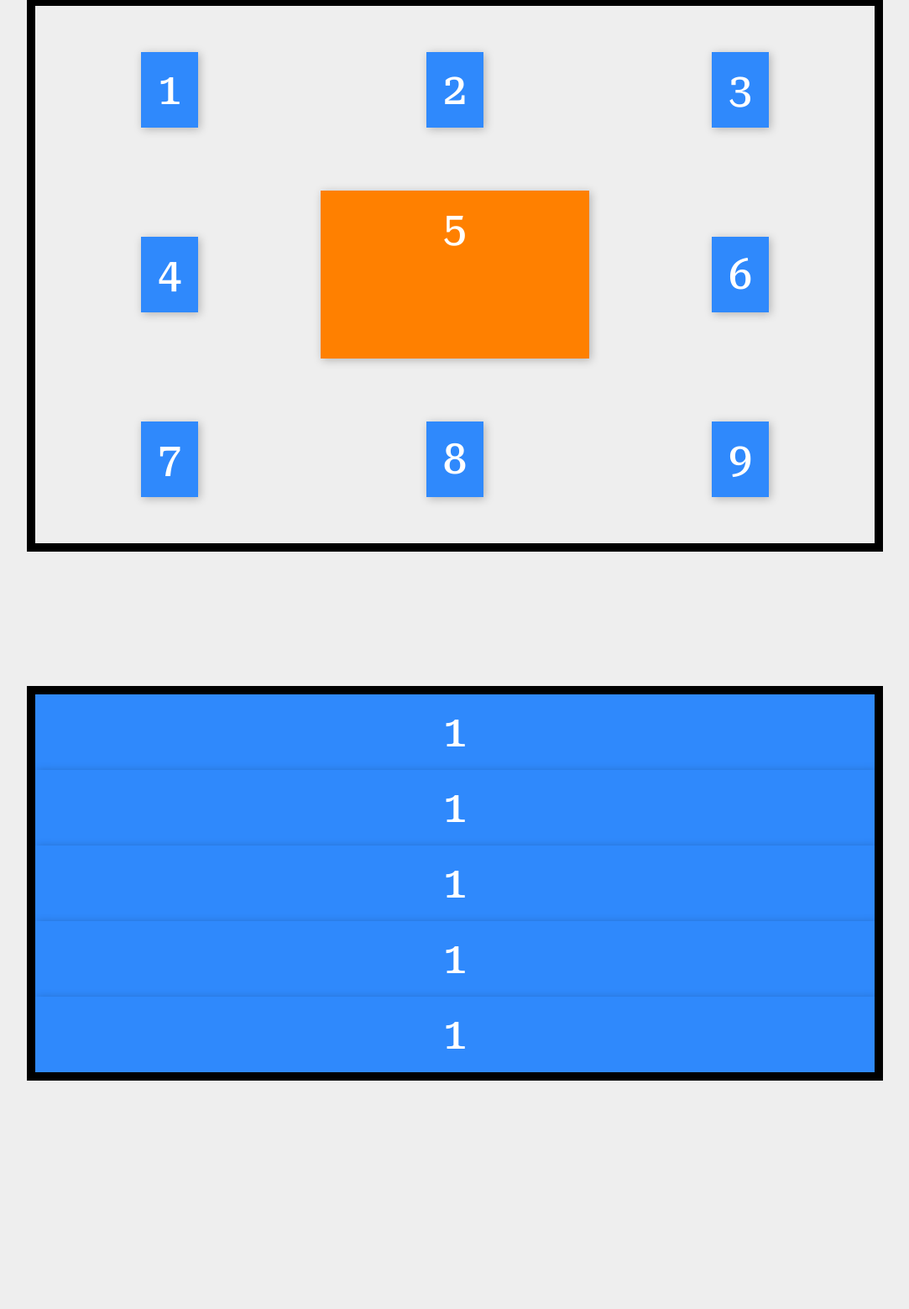
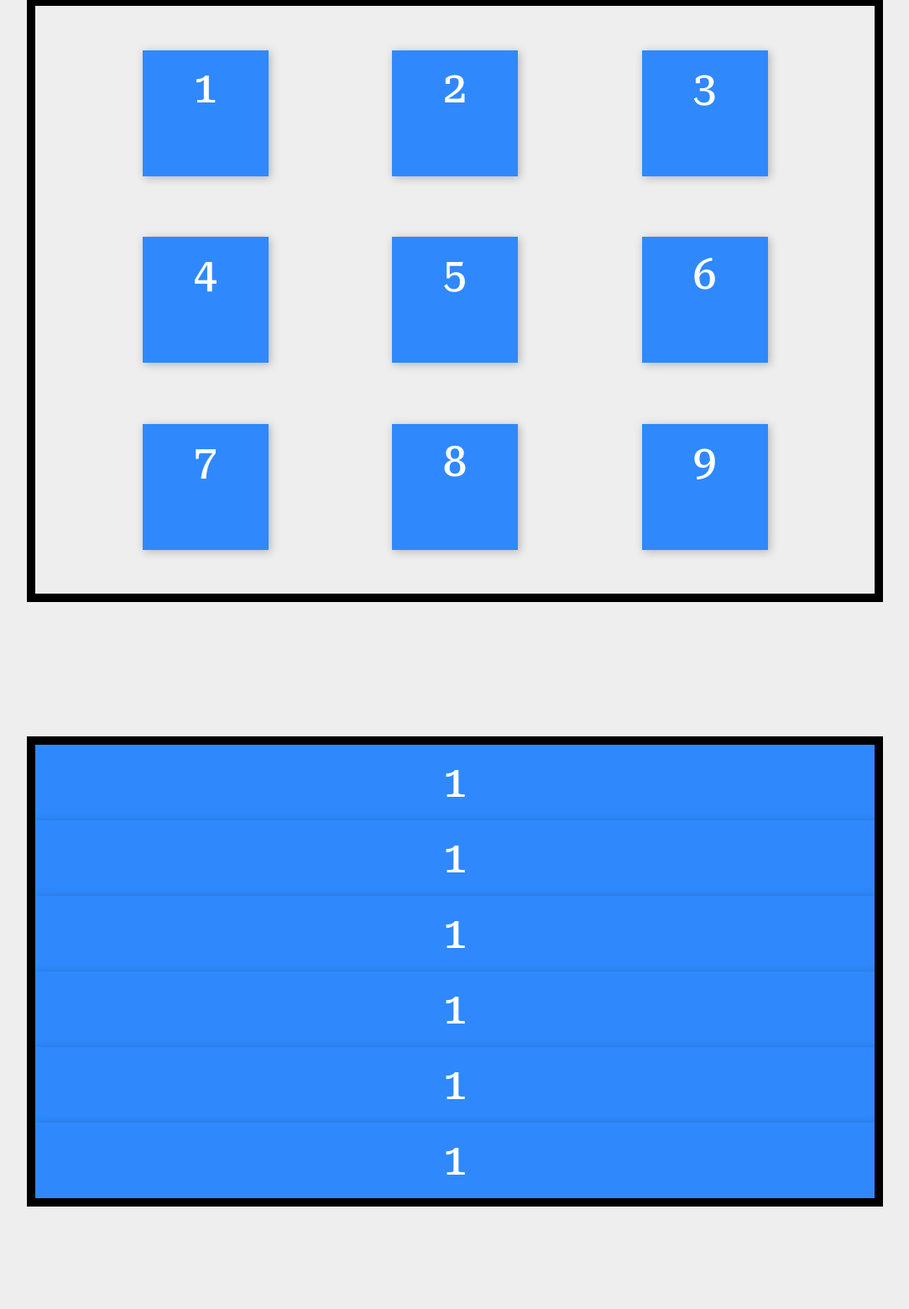
Before and after one commit to Bandu19/Curso_CSS_GRID, a website built with webpack: page src/index.html in a window 1280 px wide. Shown: the part 101-1660 px from the top of the page at 84% size, without its empty margins (98-1181 px from the left). Before the commit the page ends 1548 px from the top, so only its background shows below. Built offline with nearby package versions, Linux system fonts and the light colour scheme.

Commit message:
CSS GRID 7 'Alineación de Tracks'

```diff
--- a/src/css/alineacion-elementos.css
+++ b/src/css/alineacion-elementos.css
@@ -20,5 +20,26 @@
 .content .item {
   background: #ff8000;
   justify-self: stretch;
-  align-self: stretch;
+  align-self: center;
 }
+
+.content2 {
+  display: grid;
+  gap: 20px;
+  grid-template-columns: repeat(3, 1fr);
+  grid-template-rows: repeat(3, 1fr);
+  justify-items: stretch;
+  align-items: center;
+}
+
+.content2 .imagen {
+  grid-column: 1 / 4;
+  justify-self: center;
+}
+.content2 .item2 {
+  grid-column: 1/4;
+}
+.content2 .item3 {
+  grid-column: 1/4;
+  justify-self: center;
+}
--- /dev/null
+++ b/src/css/alineacion_tracks.css
@@ -0,0 +1,17 @@
+.content {
+  display: grid;
+  gap: 20px;
+  height: 700px;
+  grid-template-columns: repeat(3, 150px);
+  grid-template-rows: repeat(3, 150px);
+
+  /*Alinea Horizontalmente*/
+
+  justify-content: space-evenly;
+
+  /*normal | space-evenly | start        | center | end
+           | center       | space-around | space-between
+  */
+
+  align-content: space-evenly;
+}
--- a/src/index.html
+++ b/src/index.html
@@ -12,13 +12,13 @@
     />
     <!--TENGO QUE QUITARLO DESPUES-->
     <link rel="stylesheet" href="./styles.css" />
-    <link rel="stylesheet" href="../src/css/alineacion-elementos.css" />
-    <title>CSS Grid - Alalineacion de Elementos</title>
+    <link rel="stylesheet" href="../src/css/alineacion_tracks.css" />
+    <title>CSS Grid - Alineación de Tracks</title>
   </head>
 
   <body>
     <div class="header">
-      <p>CSS Grid - Alalineacion de Elementos</p>
+      <p>CSS Grid - Alalineacion de Tracks</p>
     </div>
 
     <div class="content">
@@ -35,10 +35,11 @@
 
     <div class="content2">
       <div class="imagen">1</div>
+      <div class="item2">1</div>
       <div>1</div>
       <div>1</div>
       <div>1</div>
-      <div>1</div>
+      <div class="item3">1</div>
     </div>
   </body>
 </html>
```
